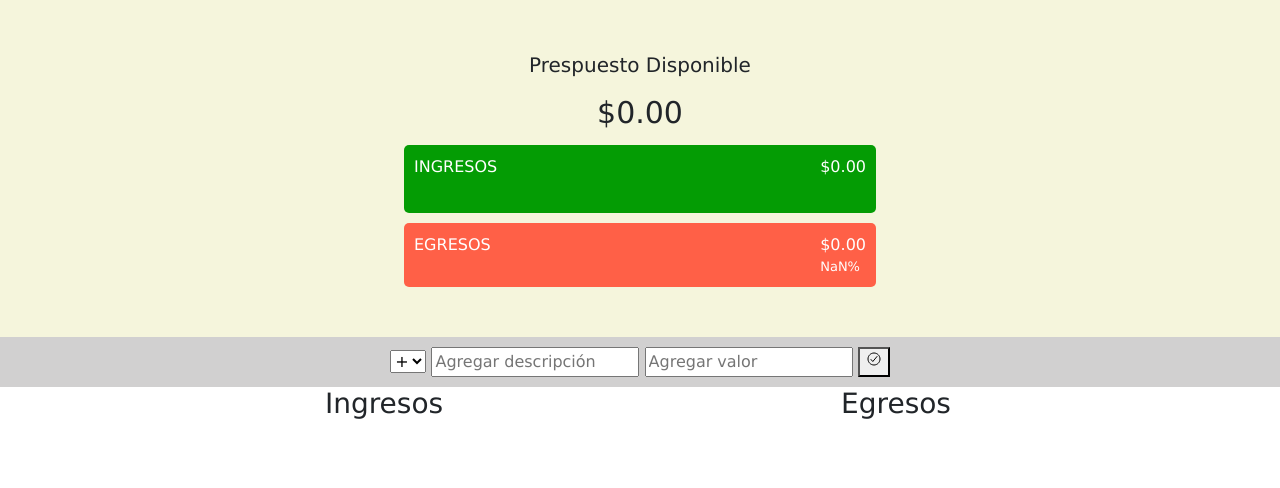
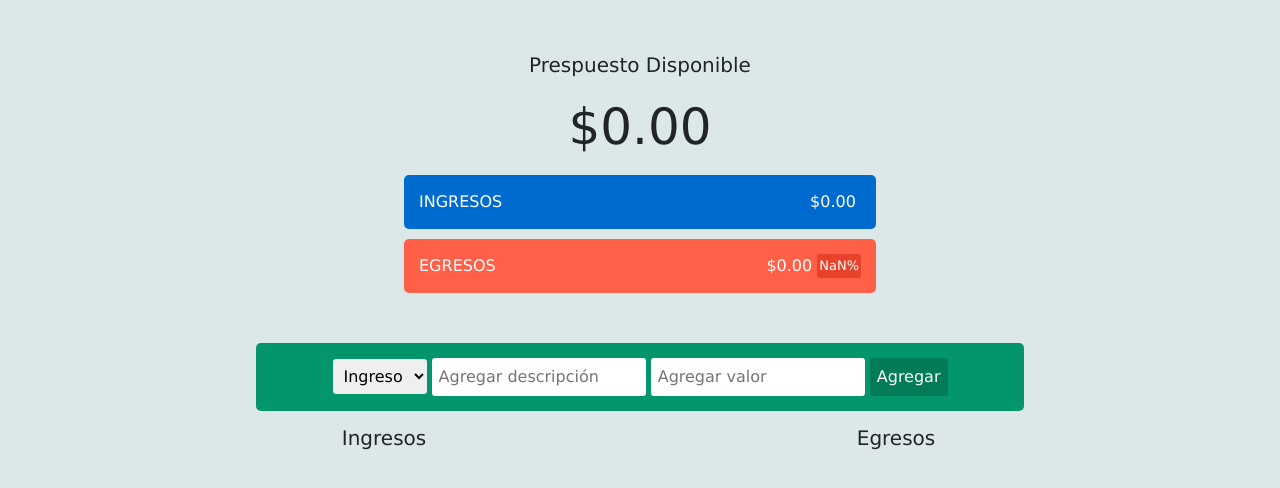
Before and after one commit to STPR2001/PresupuestoApp, a plain HTML site: page index.html in a window 1280 px wide. Drawn offline with nearby package versions, Linux system fonts and the light colour scheme.

Commit message:
finish first part

```diff
--- a/index.html
+++ b/index.html
@@ -36,14 +36,12 @@
       <div class="agregar">
         <div class="agregar_contenedor">
           <select class="agregar_tipo" id="tipo">
-            <option value="ingreso" selected>+</option>
-            <option value="egreso">-</option>
+            <option value="ingreso" selected>Ingreso</option>
+            <option value="egreso">Egreso</option>
           </select>
           <input required type="text" class="agregar_descripcion" placeholder="Agregar descripción" id="descripcion"/>
           <input required type="number" class="agregar_valor" placeholder="Agregar valor" id="valor" step="any" />
-          <button class="agregar_btn" onclick="agregarDato()">
-            <ion-icon name="checkmark-circle-outline"></ion-icon>
-          </button>
+          <button class="agregar_btn" onclick="agregarDato()">Agregar</button>
         </div>
       </div>
     </form>
--- a/js/app.js
+++ b/js/app.js
@@ -53,14 +53,14 @@ const cargarIngresos = () => {
 
 const crearIngresoHTML = (ingreso) => {
     let ingresoHTML = `
-    <div class="elemento limpiarEstilos">
+    <div class="elementoIngreso limpiarEstilos">
         <div class="elemento_descripcion">${ingreso.descripcion}</div>
             <div class="derecha limpiarEstilos">
               <div class="elemento_valor">${formatoMoneda(ingreso.valor)}</div>
               <div class="elemento_eliminar">
                 <button class="elemento_eliminar--btn">
-                  <ion-icon name="trash-outline"
-                  onclick="eliminarIngreso(${ingreso.id})" ></ion-icon>
+                  <ion-icon name="close-circle-outline"
+                  onclick="eliminarIngreso(${ingreso.id})"></ion-icon>
                 </button>
             </div>
         </div>
@@ -90,10 +90,9 @@ const crearEgresoHTML = (egreso) => {
         <div class="elemento_descripcion">${egreso.descripcion}</div>
             <div class="derecha limpiarEstilos">
               <div class="elemento_valor">${formatoMoneda(egreso.valor)}</div>
-              <div class="elemento_porcentaje">${formatoPorcentaje(egreso.valor/totalIngresos())}</div>
               <div class="elemento_eliminar">
                 <button class="elemento_eliminar--btn">
-                  <ion-icon name="trash-outline"
+                  <ion-icon name="close-circle-outline"
                   onclick="eliminarEgreso(${egreso.id})" ></ion-icon>
                 </button>
             </div>
--- a/main.css
+++ b/main.css
@@ -1,10 +1,10 @@
 body{
     font-family:Verdana, Geneva, Tahoma, sans-serif;
+    background-color: rgb(220, 231, 231);
 }
 
 .cabecero{
     padding: 50px;
-    background-color: beige;
 
 }
 .prespuesto_titulo{
@@ -12,13 +12,13 @@ body{
     text-align: center;
 }
 .presupuesto_valor{
-    font-size: 30px;
+    font-size: 50px;
     margin:10px;
     text-align: center;
 }
 .presupuesto_ingreso{
-    background-color: rgb(4, 156, 4);
-    padding: 10px;
+    background-color: rgb(0, 107, 207);
+    padding: 15px;
     width: 40%;
     margin: 0 auto;
     display: flex;
@@ -36,7 +36,7 @@ body{
 
 .presupuesto_egreso{
     background-color: #ff6047;
-    padding: 10px;
+    padding: 15px;
     width: 40%;
     margin: 0 auto;
     display: flex;
@@ -64,31 +64,49 @@ body{
   .ingreso_titulo {
     text-align: center;
     margin-bottom: 10px;
+    font-size: 20px;
   }
 
 .elemento{
-    background-color: rgb(233, 233, 233);
+    background-color: #FF6047;
     padding: 10px;
-    width: 50%;
+    width: 70%;
     margin: 0 auto;
     display: flex;
+    flex-direction: row;
     justify-content: space-between;
-    border-radius: 5px;
+    border-radius: 3px;
     margin-bottom: 5px;
 }
+
+.elementoIngreso{
+    background-color: #006BCF;
+    padding: 10px;
+    width: 70%;
+    margin: 0 auto;
+    display: flex;
+    flex-direction: row;
+    justify-content: space-between;
+    border-radius: 3px;
+    margin-bottom: 5px;
+}
+
 .elemento_descripcion{
-    color:black
+    color:white;
 }
 .elemento_valor{
-    color:black;
+    color:white;
 }
 
 
-.elemento_eliminar--btn ion-icon {
+.elemento_eliminar--btn{
     font-size: 20px;
-    color: red;
+    color: white;
+    border-width: 0px;
+    background-color: transparent;
 
 }
+
 
 .egreso{
     float: left;
@@ -99,6 +117,7 @@ body{
 .egreso_titulo{
     text-align: center;
     margin-bottom: 10px;
+    font-size: 20px;
 }
 
 .contenedor{
@@ -110,7 +129,53 @@ body{
 }
 
 .agregar{
-    background-color: rgb(209, 208, 208);
-    padding: 10px;
+    background-color: rgb(3, 150, 108);
+    padding: 15px;
+    width: 60%;
+    margin: 0 auto;
+    border-radius: 5px;
+    margin-bottom: 15px;
     text-align: center;
+
 }
+
+.agregar_descripcion{
+    padding: 7px;
+    border-radius: 3px;
+    border: 0px;
+}
+.agregar_valor{
+    padding: 7px;
+    border-radius: 3px;
+    border: 0px;
+}
+
+.agregar_tipo{
+    padding: 7px;
+    border-radius: 3px;
+    border: 0px;
+}
+.agregar_btn{
+    background-color: rgb(1, 123, 88);
+    border-radius: 3px;
+    border: 0px;
+    color: white;
+    padding: 7px;
+}
+.agregar_btn:hover{
+    background-color: rgb(1, 81, 59);;
+}
+
+.derecha{
+    display: flex;
+    flex-direction: row;
+}
+
+.prespupuesto_egreso--porcentaje{
+    background-color: #e8432a;
+    padding: 2px;
+    border-radius: 2px;
+    margin-left: 5px;
+
+
+}
```
